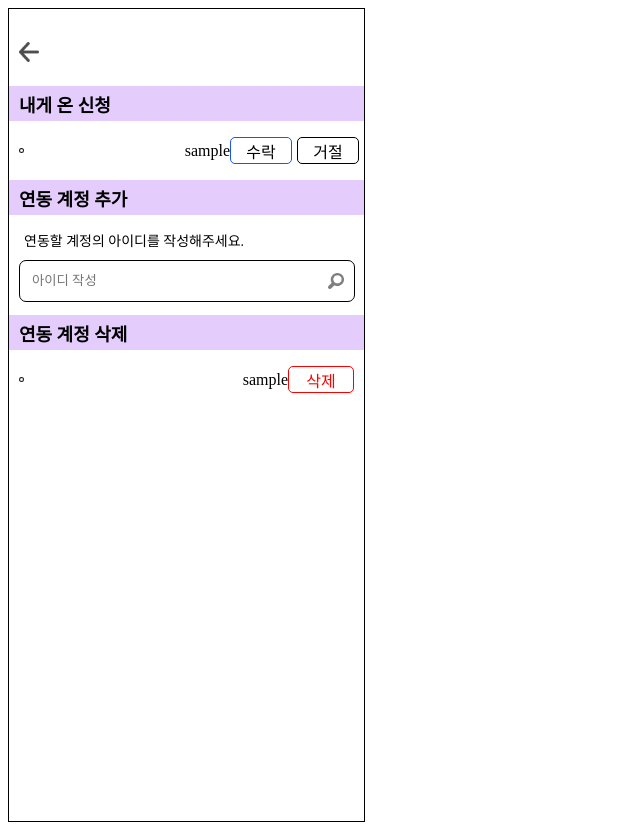
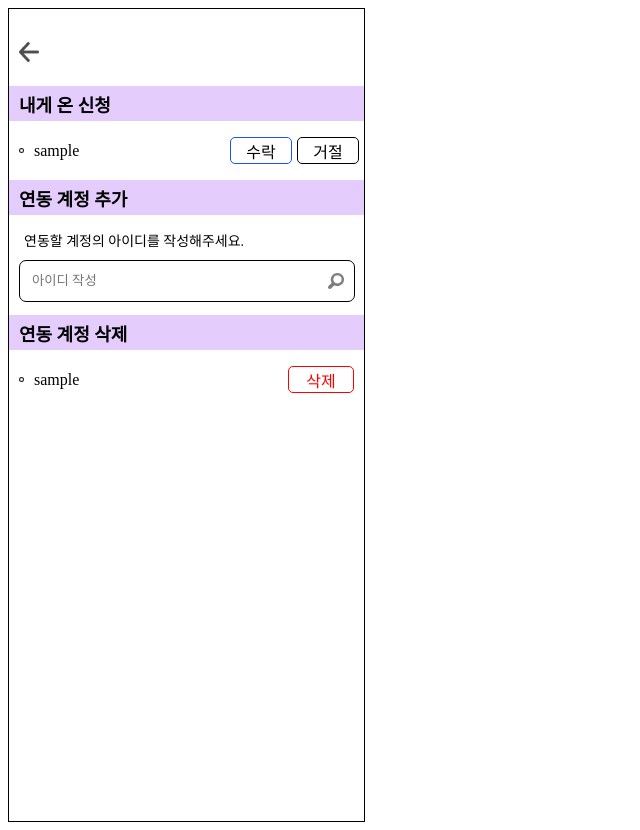
Before and after one commit to mingging27/FE_BE, a Django app: page /gearing/1/ in a window 1280 px wide. Shown: the whole page, without its empty margins (0-640 px from the left). Run offline with Django 5.2, Linux system fonts and the light colour scheme; a user stored in the database is signed in; tables that the repository leaves empty hold one stand-in row (values such as "Sample post"); some web fonts are replaced.

Commit message:
연동 페이지 css 수정

```diff
--- a/scare_prj/accounts/templates/accounts/gearing.html
+++ b/scare_prj/accounts/templates/accounts/gearing.html
@@ -4,7 +4,7 @@
   <head>
     <meta charset="UTF-8" />
     <meta name="viewport" content="width=device-width, initial-scale=1.0" />
-    <link rel="stylesheet" href="{% static "css/gearing.css" %}">
+    <link rel="stylesheet" href="{% static "css/gearing1.css" %}">
     <title>효담 - 연동하기</title>
     <style>
       /* 기본적인 모달 스타일 */
--- a/scare_prj/static/css/gearing.css
+++ b/scare_prj/static/css/gearing1.css
@@ -63,7 +63,6 @@ ul {
   display: flex;
   flex-direction: row;
   align-items: center;
-  justify-content: space-between;
 }
 
 li {
```
